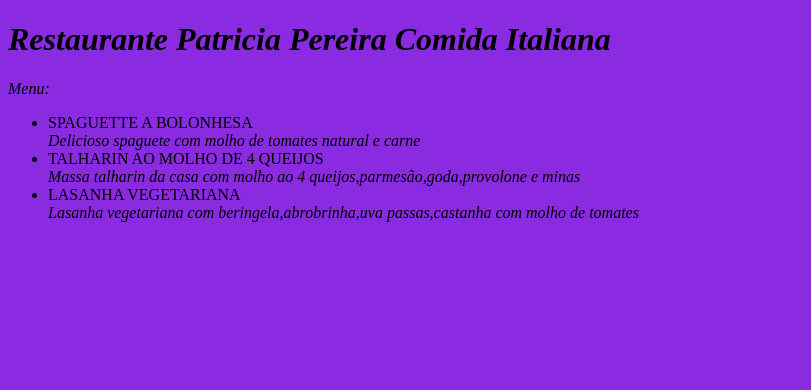
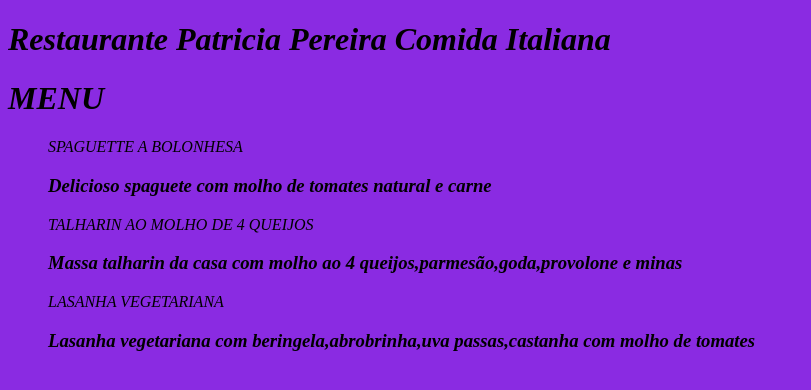
Before and after one commit to PathySouzaPereira/Cardapio-Elas-na-Tech, a plain HTML site: page index.html in a window 1280 px wide. Shown: the whole page, without its empty margins (0-811 px from the left). Drawn offline with Linux system fonts and the light colour scheme.

Commit message:
Add files via upload

```diff
--- a/index.html
+++ b/index.html
@@ -3,18 +3,18 @@
 <head>
     <link href="main.css" rel="stylesheet"type="text/css"/>
     <meta charset="UTF-8">
-<title>Restaurante Elas na Tech Italian</title>
+<title>Restaurante Patricia Pereira</title>
 </head>
 <body>
 <h1>Restaurante Patricia Pereira Comida Italiana</h1>
-<p id="msg">Menu:</p>
+<h1>MENU</h1>
 <ul>
-<li class="list">SPAGUETTE A BOLONHESA</li>
-<div>Delicioso spaguete com molho de tomates natural e carne</div>
-<li class="list">TALHARIN AO  MOLHO DE 4 QUEIJOS </li>
-<div>Massa talharin da casa com molho ao 4 queijos,parmesão,goda,provolone e minas</div>
-<li class="list">LASANHA VEGETARIANA</li>
-<div>Lasanha vegetariana com beringela,abrobrinha,uva passas,castanha com molho de tomates</div>
+<div class="list">SPAGUETTE A BOLONHESA</div>
+<h3>Delicioso spaguete com molho de tomates natural e carne</h3>
+<div class="list">TALHARIN AO  MOLHO DE 4 QUEIJOS </div>
+<h3>Massa talharin da casa com molho ao 4 queijos,parmesão,goda,provolone e minas</h3>
+<div class="list">LASANHA VEGETARIANA</div>
+<h3>Lasanha vegetariana com beringela,abrobrinha,uva passas,castanha com molho de tomates</h3>
 </ul>
 </body>
 </html>
```
Also changed, not shown: Cardapio#Elas na Tech.txt (added), istockphoto-1227415751-612x612.jpg (added), 1 other file.
